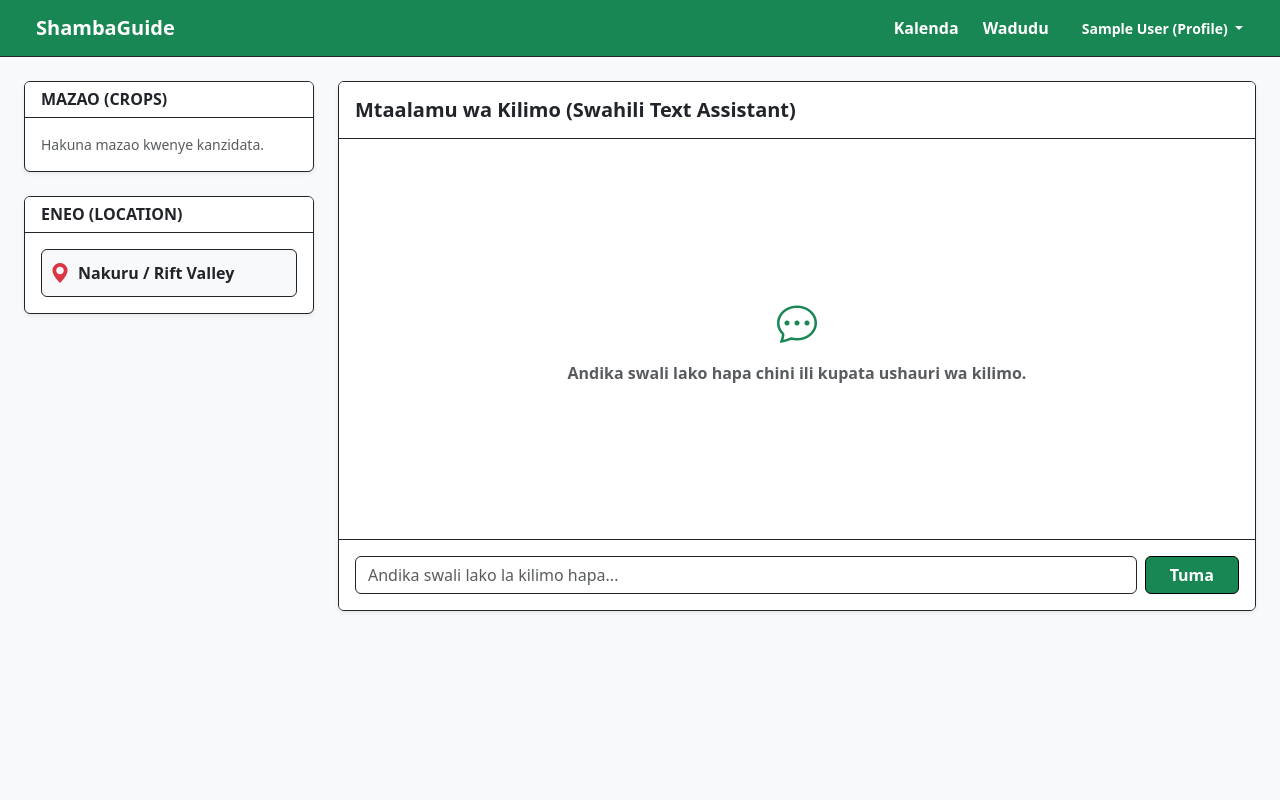
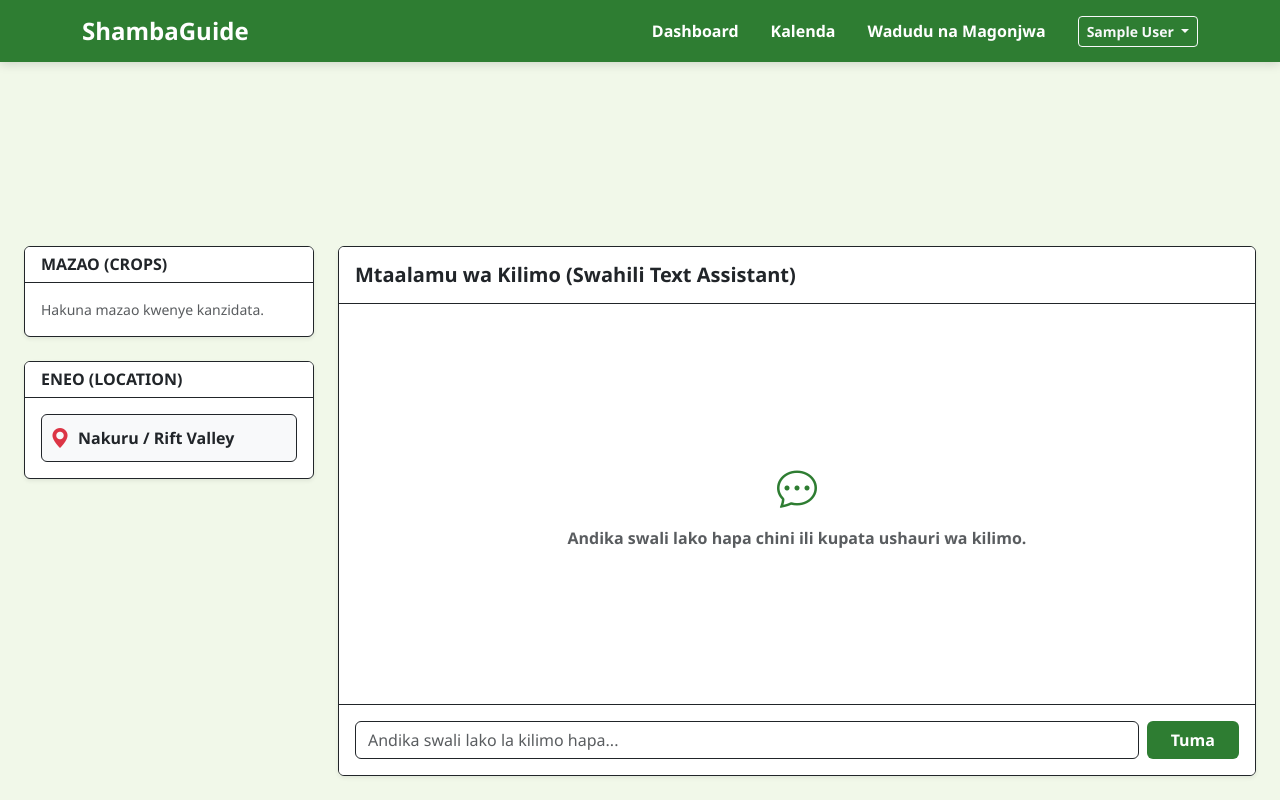
Before and after one commit to emranaxmed0/IS-Project-II, a PHP site: page /userdashboard.php in a window 1280 px wide. Run offline with PHP 8.4, Linux system fonts and the light colour scheme; the visitor is signed in with stand-in values (Sample User, id 1); data that the repository does not hold is empty.

Commit message:
fixing styling on the user dashboard

```diff
--- a/public/userdashboard.php
+++ b/public/userdashboard.php
@@ -20,41 +20,9 @@ $userRegion = htmlspecialchars($user['region'] ?? 'Nakuru / Rift Valley');
 
 // Active crop selection (defaults to first crop from DB)
 $selectedCropId = (int)($_GET['crop_id'] ?? ($crops[0]['crop_id'] ?? 0));
+
+require_once __DIR__ . '/../app/Views/header.php';
 ?>
-<!DOCTYPE html>
-<html lang="sw">
-<head>
-    <meta charset="UTF-8">
-    <meta name="viewport" content="width=device-width, initial-scale=1.0">
-    <title>ShambaGuide — Text Advisory Dashboard</title>
-    <link href="https://cdn.jsdelivr.net/npm/bootstrap@5.3.0/dist/css/bootstrap.min.css" rel="stylesheet">
-    <link rel="stylesheet" href="https://cdn.jsdelivr.net/npm/bootstrap-icons@1.11.0/font/bootstrap-icons.css">
-    <link rel="stylesheet" href="css/dashboard.css">
-</head>
-<body class="bg-light">
-
-    <!-- Top Navigation -->
-    <nav class="navbar navbar-expand-lg navbar-dark bg-shamba border-bottom border-dark px-3 py-2">
-        <div class="container-fluid">
-            <a class="navbar-brand fw-bold d-flex align-items-center" href="index.php">
-                <i class="bi bi-sprout me-2"></i>ShambaGuide
-            </a>
-            <div class="d-flex align-items-center gap-4 text-white ms-auto">
-                <a href="calendar.php" class="text-white text-decoration-none fw-semibold">Kalenda</a>
-                <a href="crops&disease.php" class="text-white text-decoration-none fw-semibold">Wadudu</a>
-                <div class="dropdown">
-                    <button class="btn btn-sm text-white dropdown-toggle fw-bold" type="button" data-bs-toggle="dropdown" aria-expanded="false">
-                        <?= $userName ?> (Profile)
-                    </button>
-                    <ul class="dropdown-menu dropdown-menu-end border-dark">
-                        <li><a class="dropdown-item" href="profile.php"><i class="bi bi-person me-2"></i>My Profile</a></li>
-                        <li><hr class="dropdown-divider"></li>
-                        <li><a class="dropdown-item text-danger" href="logout.php"><i class="bi bi-box-arrow-right me-2"></i>Logout</a></li>
-                    </ul>
-                </div>
-            </div>
-        </div>
-    </nav>
 
     <!-- Main Content -->
     <div class="container-fluid py-4 px-4">
```
